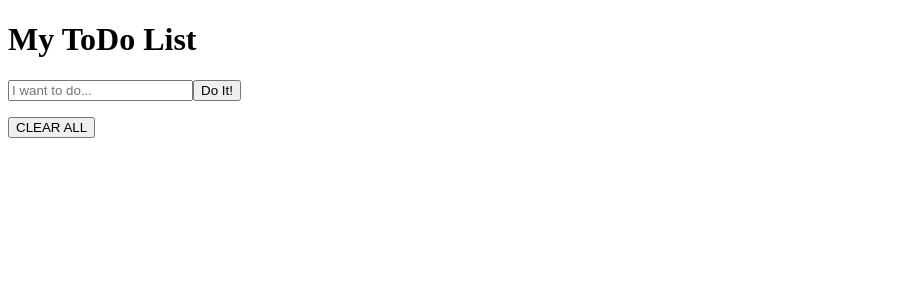
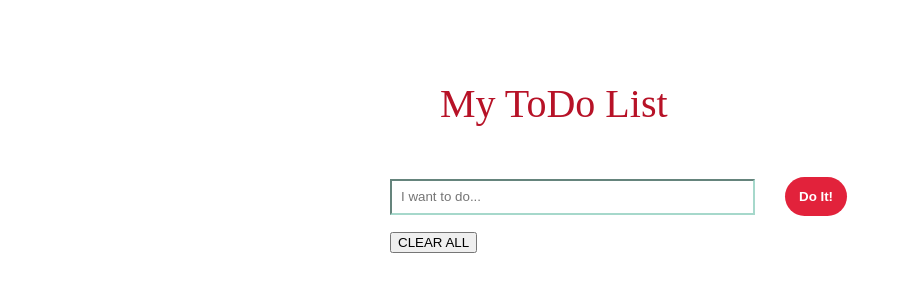
Before and after one commit to DarinaKuleva/todo_react, a React (Create React App) app: page / in a window 1280 px wide. Shown: the top 300 px of the page, without its empty margins (0-902 px from the left). Built offline with nearby package versions, Linux system fonts and the light colour scheme.

Commit message:
Добавление стилей

```diff
--- a/src/App.jsx
+++ b/src/App.jsx
@@ -2,7 +2,7 @@ import React, { PureComponent } from 'react'
 import TodoInput from './components/todoInput'
 import TodoItem from './components/todoItem'
 import ClearButton from './components/clearButton'
-// import header from './styles/header.module.css'
+import header from './styles/header.module.css'
 
 class App extends PureComponent {
   state = {
@@ -14,10 +14,10 @@ class App extends PureComponent {
     return (
       <div>
         <h1
-          // className={header.title}
+          className={header.title}
         >My ToDo List</h1>
         <div
-          // className={header.input}
+          className={header.input}
         >
           <TodoInput addTodo={ this.addTodo }/>
           <ul>
--- a/src/components/todoInput.jsx
+++ b/src/components/todoInput.jsx
@@ -1,5 +1,5 @@
 import React from 'react'
-// import todo from '../styles/todoInput.module.css'
+import todo from '../styles/todoInput.module.css'
 //TODO:
 // 2. ?по энтеру добавлять
 // 6. PropTypes https://reactjs.org/docs/typechecking-with-proptypes.html
@@ -17,7 +17,7 @@ class TodoInput extends React.PureComponent {
       <div>
         <input
           placeholder="I want to do..."
-          // className={todo.text}
+          className={todo.text}
           type="text"
           value={this.state.value}
           onChange={this.handleChange}
@@ -25,7 +25,7 @@ class TodoInput extends React.PureComponent {
         />
         <button
           onClick={this.addPoint}
-          // className={todo.input}
+          className={todo.input}
           >
           Do It!
         </button>
--- a/src/components/todoItem.jsx
+++ b/src/components/todoItem.jsx
@@ -1,5 +1,5 @@
 import React from 'react'
-// import todo from '../styles/todoInput.module.css'
+import todo from '../styles/todoInput.module.css'
 
 class TodoItem extends React.PureComponent {
   render() {
@@ -13,7 +13,7 @@ class TodoItem extends React.PureComponent {
     return (
       <div>
         <button
-          // className={todo.delete}
+          className={todo.delete}
           onClick={ removeTodo }>
           DELETE
         </button>
```
